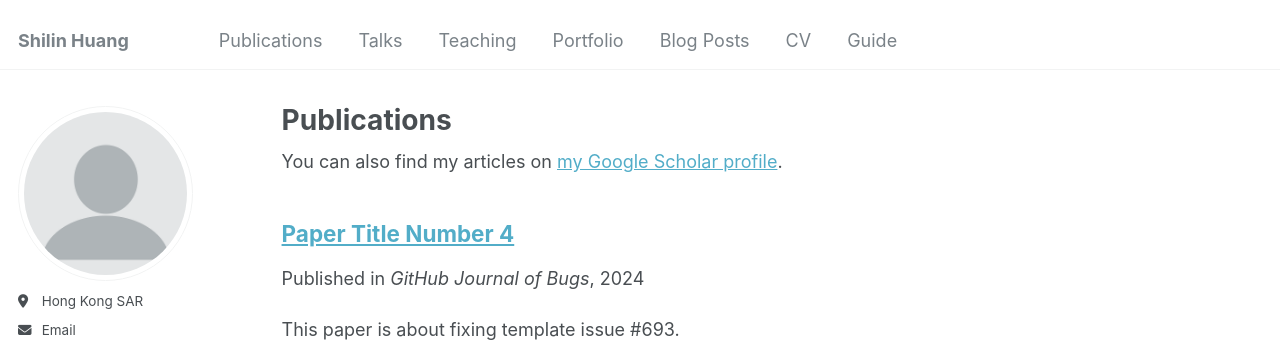
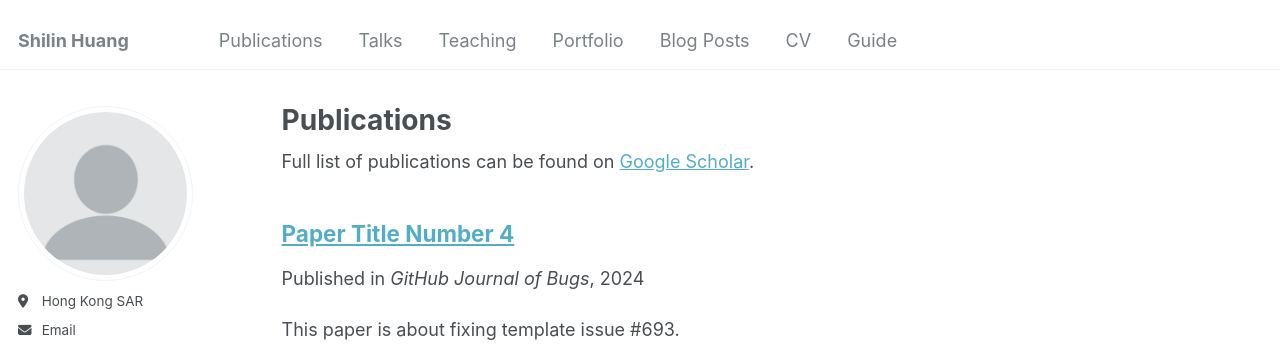
Before and after one commit to huang-shilin/huang-shilin.github.io, a Jekyll site: the page built from _pages/publications.md, in a window 1280 px wide and 900 px high. Shown: the top 344 px of the window. Built offline with Jekyll 4.4.1, drawn with Linux system fonts in a browser that asks for light colours; some web fonts are replaced.

Commit message:
edit publications.md

```diff
--- a/_pages/publications.md
+++ b/_pages/publications.md
@@ -6,7 +6,7 @@ author_profile: true
 ---
 
 {% if site.author.googlescholar %}
-  <div class="wordwrap">You can also find my articles on <a href="{{site.author.googlescholar}}">my Google Scholar profile</a>.</div>
+  <div class="wordwrap">Full list of publications can be found on <a href="{{site.author.googlescholar}}">Google Scholar</a>.</div>
 {% endif %}
 
 {% include base_path %}
```
